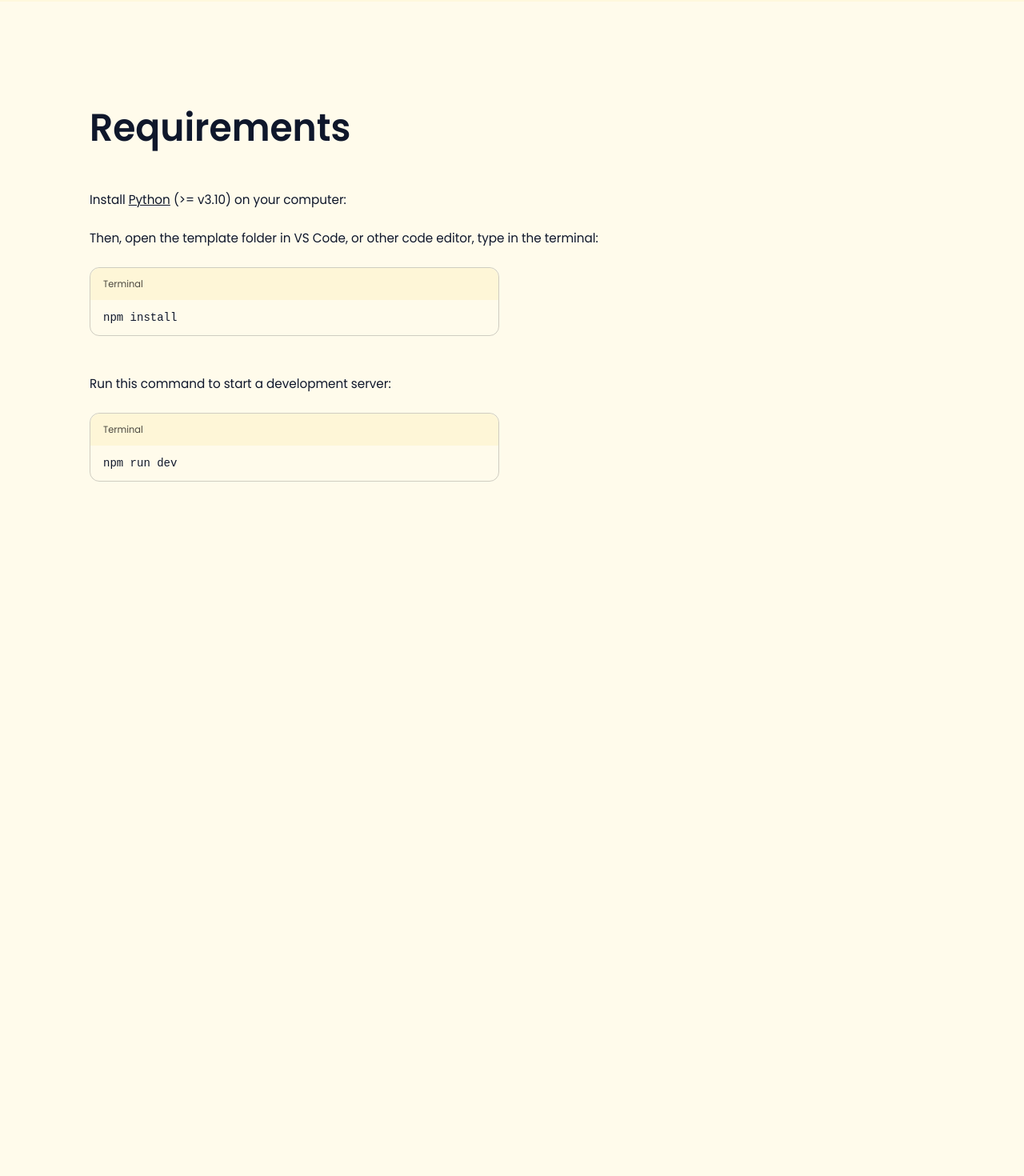
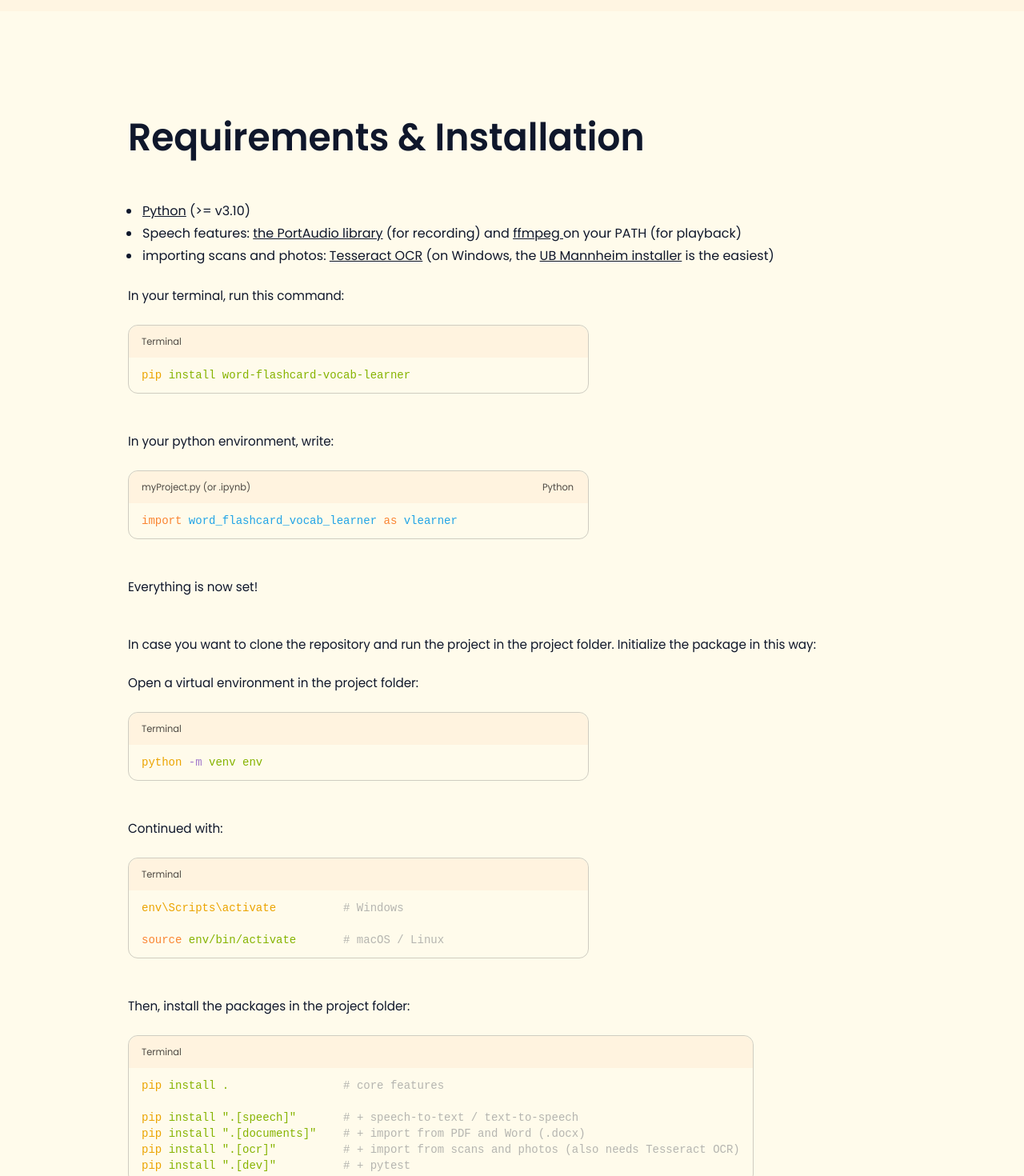
Before and after one commit to Chaus9587/vocab-learner-demo-page, a Vue app: page / in a window 1280 px wide. Shown: the part 1180-2650 px from the top of the page at 80% size. Before the commit the page ends 1934 px from the top, so only its background shows below. Built offline with nearby package versions, Linux system fonts and the light colour scheme.

Commit message:
Finishing the main page

```diff
--- a/src/components/Card.vue
+++ b/src/components/Card.vue
@@ -12,7 +12,7 @@ const props = defineProps({
 </script>
 
 <template>
-  <div class="px-8 py-24 md:py-32 sm:px-16 md:px-24 lg:px-28" :class="[contentClass]">
+  <div class="px-8 py-24 md:py-32 sm:px-16 md:px-24 lg:px-28 xl:px-40" :class="[contentClass]">
     <h1 class="pb-12 lg:text-5xl/15 text-[2.75rem]/14 text font-semibold scale-x-95 origin-left">{{ title }}</h1>
     <slot></slot>
   </div>
--- a/src/components/CodeCard.vue
+++ b/src/components/CodeCard.vue
@@ -1,20 +1,25 @@
 <script setup>
 
 const props = defineProps({
+  location: {
+    type: String,
+    required: true,
+  },
   lang: {
     type: String,
-    required: true,
+    default: ""
   }
 })
 
 </script>
 
 <template>
-  <div class="sm:w-[70vw] md:w-[60vw] lg:w-[40vw] min-w-fit border border-[#6666664f] rounded-xl my-6 dark:border-orange-300/40">
-    <section class="py-3 px-4 bg-amber-100/55 dark:bg-zinc-800 rounded-t-xl">
+  <div class="w-fit max-w-full min-w-full sm:min-w-[min(70vw,100%)] md:min-w-[min(60vw,100%)] lg:min-w-[min(45vw,100%)] border border-[#6666664f] rounded-xl my-6 dark:border-orange-300/40">
+    <section class="py-3 px-4 bg-orange-100/55 dark:bg-zinc-800 rounded-t-xl flex justify-between">
+      <p class="scale-x-95 origin-left text-xs text-black/70 dark:text-white/70">{{ location }}</p>
       <p class="scale-x-95 origin-left text-xs text-black/70 dark:text-white/70">{{ lang }}</p>
     </section>
-    <section class="py-3 px-4 text-xs lg:text-sm">
+    <section class="py-3 px-4 text-xs lg:text-sm dark:bg-zinc-800/45 rounded-b-xl overflow-x-auto">
       <slot>
 
       </slot>
--- a/src/components/MainContent.vue
+++ b/src/components/MainContent.vue
@@ -6,7 +6,7 @@ import CodeCard from './CodeCard.vue';
 <template>
   <Card
     title="Explore vocabularies, in a Jupyter Notebook?"
-    contentClass="bg-amber-100/40 dark:bg-zinc-800/30"
+    contentClass="bg-orange-100/40 dark:bg-zinc-800/30"
   >
     <p class="text-sm lg:text-base">
       This python package features:
@@ -23,23 +23,60 @@ import CodeCard from './CodeCard.vue';
     </p>
   </Card>
   <Card
-    title="Requirements"
+    title="Requirements & Installation"
   >
-    <p class="text-sm lg:text-base">Install <a href="https://www.python.org/">Python</a> (>= v3.10) on your computer:</p>
+    <section class="mb-12">
+      <ul class="list-disc pl-4">
+        <li><a href="https://www.python.org/">Python</a> (>= v3.10)</li>
+        <li>Speech features: <a href="https://files.portaudio.com/">the PortAudio library</a> (for recording) and <a href="https://ffmpeg.org/">ffmpeg  </a> on your PATH (for playback)</li>
+        <li> importing scans and photos: <a href="https://github.com/tesseract-ocr/tesseract">Tesseract OCR</a> (on Windows, the <a href="github.com/UB-Mannheim/tesseract/wiki">UB Mannheim installer</a> is the easiest)</li>
+      </ul>
 
-    <br>
+      <br>
+      <p class="text-sm lg:text-base">In your terminal, run this command:</p>
+      <CodeCard location="Terminal">
+        <pre class="font-code whitespace-pre"><span class="text-[#EBA400] dark:text-[#FFB454]">pip</span> <span class="text-[#86B300] dark:text-[#AAD94C]">install</span> <span class="text-[#86B300] dark:text-[#AAD94C]">word-flashcard-vocab-learner</span></pre>
+      </CodeCard>
 
-    <p class="text-sm lg:text-base">Then, open the template folder in VS Code, or other code editor, type in the terminal: </p>
-    <CodeCard lang="Terminal">
-      <pre class="font-code whitespace-pre">npm install</pre>
-    </CodeCard>
+      <br>
+      <p class="text-sm lg:text-base">In your python environment, write:</p>
+      <CodeCard location="myProject.py (or .ipynb)" lang="Python">
+        <pre class="font-code whitespace-pre"><span class="text-[#FA8532] dark:text-[#FF8F40]">import</span> <span class="text-[#22A4E6] dark:text-[#59C2FF]">word_flashcard_vocab_learner</span> <span class="text-[#FA8532] dark:text-[#FF8F40]">as</span> <span class="text-[#22A4E6] dark:text-[#59C2FF]">vlearner</span></pre>
+      </CodeCard>
 
-    <br>
+      <br>
+      <p class="text-sm lg:text-base">Everything is now set!</p>
+    </section>
 
-    <p class="text-sm lg:text-base">Run this command to start a development server:</p>
-    <CodeCard lang="Terminal">
-      <pre class="font-code whitespace-pre">npm run dev</pre>
-    </CodeCard>
+    <section class="mb-12">
+      <p class="text-sm lg:text-base">In case you want to clone the repository and run the project in the project folder. Initialize the package in this way:</p>
+
+      <br>
+      <p class="text-sm lg:text-base">Open a virtual environment in the project folder:</p>
+      <CodeCard location="Terminal">
+        <pre class="font-code whitespace-pre"><span class="text-[#EBA400] dark:text-[#FFB454]">python</span> <span class="text-[#A37ACC] dark:text-[#D2A6FF]">-m</span> <span class="text-[#86B300] dark:text-[#AAD94C]">venv</span> <span class="text-[#86B300] dark:text-[#AAD94C]">env</span></pre>
+      </CodeCard>
+
+      <br>
+      <p class="text-sm lg:text-base">Continued with:</p>
+      <CodeCard location="Terminal">
+        <pre class="font-code whitespace-pre"><span class="text-[#EBA400] dark:text-[#FFB454]">env\Scripts\activate</span>          <span class="text-[#787B80]/55 dark:text-[#ACB6BF]/45"># Windows</span>
+
+<span class="text-[#FA8532] dark:text-[#FF8F40]">source</span> <span class="text-[#86B300] dark:text-[#AAD94C]">env/bin/activate</span>       <span class="text-[#787B80]/55 dark:text-[#ACB6BF]/45"># macOS / Linux</span></pre>
+      </CodeCard>
+
+      <br>
+      <p class="text-sm lg:text-base">Then, install the packages in the project folder:</p>
+      <CodeCard location="Terminal">
+        <pre class="font-code whitespace-pre"><span class="text-[#EBA400] dark:text-[#FFB454]">pip</span> <span class="text-[#86B300] dark:text-[#AAD94C]">install</span> <span class="text-[#86B300] dark:text-[#AAD94C]">.</span>                 <span class="text-[#787B80]/55 dark:text-[#ACB6BF]/45"># core features</span>
+
+<span class="text-[#EBA400] dark:text-[#FFB454]">pip</span> <span class="text-[#86B300] dark:text-[#AAD94C]">install</span> <span class="text-[#86B300] dark:text-[#AAD94C]">".[speech]"</span>       <span class="text-[#787B80]/55 dark:text-[#ACB6BF]/45"># + speech-to-text / text-to-speech</span>
+<span class="text-[#EBA400] dark:text-[#FFB454]">pip</span> <span class="text-[#86B300] dark:text-[#AAD94C]">install</span> <span class="text-[#86B300] dark:text-[#AAD94C]">".[documents]"</span>    <span class="text-[#787B80]/55 dark:text-[#ACB6BF]/45"># + import from PDF and Word (.docx)</span>
+<span class="text-[#EBA400] dark:text-[#FFB454]">pip</span> <span class="text-[#86B300] dark:text-[#AAD94C]">install</span> <span class="text-[#86B300] dark:text-[#AAD94C]">".[ocr]"</span>          <span class="text-[#787B80]/55 dark:text-[#ACB6BF]/45"># + import from scans and photos (also needs Tesseract OCR)</span>
+<span class="text-[#EBA400] dark:text-[#FFB454]">pip</span> <span class="text-[#86B300] dark:text-[#AAD94C]">install</span> <span class="text-[#86B300] dark:text-[#AAD94C]">".[dev]"</span>          <span class="text-[#787B80]/55 dark:text-[#ACB6BF]/45"># + pytest</span></pre>
+      </CodeCard>
+    </section>
+
   </Card>
 </template>
 
@@ -52,4 +89,8 @@ p {
 a {
   text-decoration: underline;
 }
+
+li {
+  padding: 2px;
+}
 </style>
```
